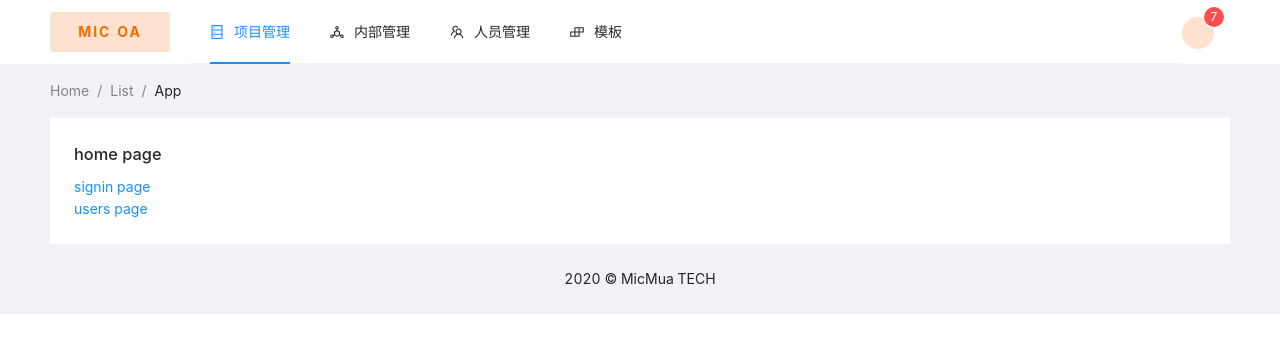
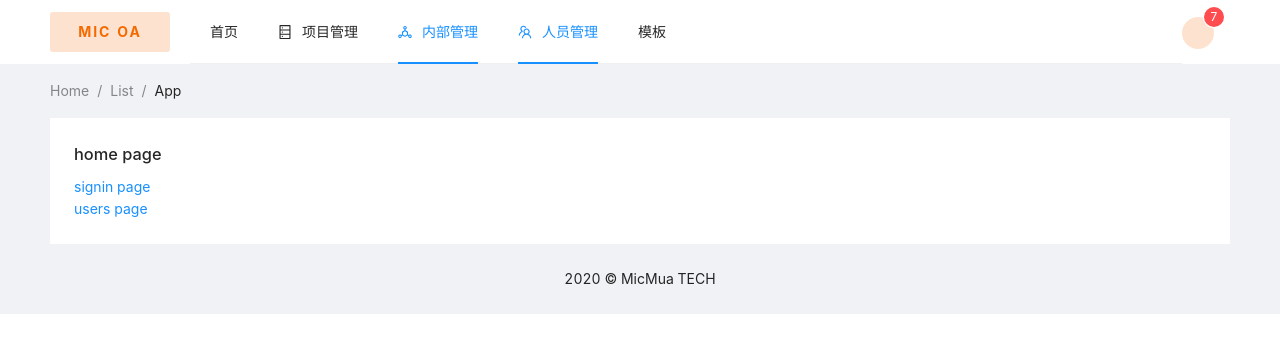
Before and after one commit to JohnnyLuv/react-spa-template, a React (Create React App) app: page /home in a window 1280 px wide. Shown: the top 352 px of the page. Built offline with nearby package versions, Linux system fonts and the light colour scheme.

Commit message:
[feat] 项目列表

```diff
--- a/src/components/layout/MyHeader.js
+++ b/src/components/layout/MyHeader.js
@@ -1,42 +1,114 @@
 import { useHistory } from 'react-router-dom'
+import { Link } from 'react-router-dom'
 
 import { Layout, Menu, Badge, Avatar, Button, Dropdown } from 'antd'
 import {
-  DatabaseOutlined, DeploymentUnitOutlined, TeamOutlined, BuildOutlined,
+  HomeOutlined, DatabaseOutlined, DeploymentUnitOutlined, TeamOutlined, BuildOutlined,
   MessageOutlined, SettingOutlined, LogoutOutlined,
 } from '@ant-design/icons'
 const { Header } = Layout
 const { SubMenu } = Menu
 
 
+/**
+ * 组件 layout header
+ */
 function Main() {
   const history = useHistory()
+
+  const menuList = [
+    {
+      title: '首页',
+      path: '/',
+      icon: <HomeOutlined />,
+      children: []
+    },
+    {
+      title: '项目管理',
+      path: '/project-management',
+      icon: <DatabaseOutlined />,
+      children: [
+        {
+          title: '项目列表',
+          path: '/project-management/list',
+          icon: '',
+          children: []
+        }
+      ]
+    },
+    {
+      title: '内部管理',
+      path: '',
+      icon: <DeploymentUnitOutlined />,
+      children: [
+        {
+          title: 'menu1',
+          path: '/inner-management/menu1',
+          icon: '',
+          children: []
+        },
+        {
+          title: 'menu2',
+          path: '/inner-management/menu2',
+          icon: '',
+          children: []
+        }
+      ]
+    },
+    {
+      title: '人员管理',
+      path: '',
+      icon: <TeamOutlined />,
+      children: [
+        {
+          title: 'menu1',
+          path: '/personnel-management/menu1',
+          icon: '',
+          children: []
+        },
+        {
+          title: 'menu2',
+          path: '/personnel-management/menu2',
+          icon: '',
+          children: []
+        }
+      ]
+    },
+    {
+      title: '模板',
+      path: '/template-management',
+      icon: <BuildOutlined />,
+    },
+  ]
 
   function signOut() {
     window.localStorage.clear()
     history.push('/signin')
   }
 
+  function onMenuChanged({ item }) {
+    const _title = item.props.children[1]
+    const _path = item.props.eventKey
+    console.log(_title, _path)
+    history.push({
+      pathname: _path,
+      state: {
+        title: _title,
+        path: _path,
+      },
+    })
+  }
+
   return (
     <Header id='my-header' mode='horizontal'>
-      <div className="logo" >MIC OA</div>
-      <Menu className='sider-menu' mode="horizontal" defaultSelectedKeys={['11']}>
-        <SubMenu key="1" icon={<DatabaseOutlined />} title='项目管理'>
-          <Menu.Item key="11">项目列表</Menu.Item>
-          <Menu.Item key="12">Option 2</Menu.Item>
-        </SubMenu>
-        <SubMenu key="2" icon={<DeploymentUnitOutlined />} title='内部管理'>
-          <Menu.Item key="21">Option 1</Menu.Item>
-          <Menu.Item key="22">Option 2</Menu.Item>
-        </SubMenu>
-        <SubMenu key="3" icon={<TeamOutlined />} title='人员管理'>
-          <Menu.Item key="31">Option 1</Menu.Item>
-          <Menu.Item key="32">Option 2</Menu.Item>
-        </SubMenu>
-        <SubMenu key="4" icon={<BuildOutlined />} title='模板'>
-          <Menu.Item key="41">Option 1</Menu.Item>
-          <Menu.Item key="42">Option 2</Menu.Item>
-        </SubMenu>
+      <Link className='logo' to='/'>MIC OA</Link>
+      <Menu className='sider-menu' mode='horizontal' onSelect={onMenuChanged}>
+        {menuList.map(menu => menu.children?.length > 0
+          ? <SubMenu key={menu.path} icon={menu.icon} title={menu.title}>
+            {menu.children.map(child => <Menu.Item key={child.path}>{child.title}</Menu.Item>)}
+          </SubMenu>
+          : <Menu.Item key={menu.path}>{menu.title}</Menu.Item>
+        )}
       </Menu>
       <Dropdown overlay={<Menu>
         <Menu.Item icon={<MessageOutlined />}>消息</Menu.Item>
@@ -50,7 +122,7 @@ function Main() {
           <Button type='link' size='small'>{window.localStorage.getItem('username')}</Button>
         </div>
       </Dropdown>
-    </Header>
+    </Header >
   )
 }
 
```
